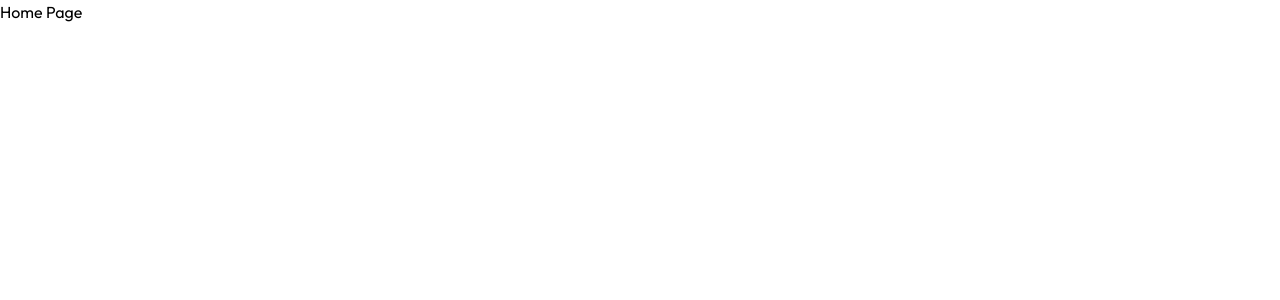
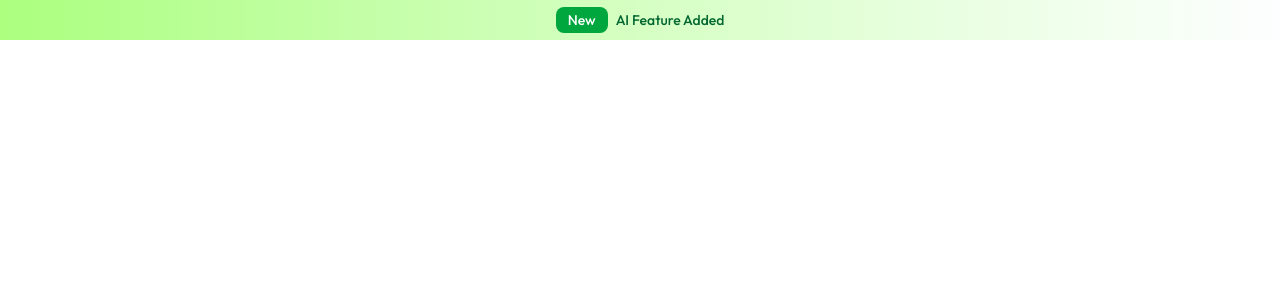
Before and after one commit to olana16/Resume-Builder, a React (Vite) app in the folder client/: page / in a window 1280 px wide. Shown: the top 300 px of the page. Built offline with nearby package versions, Linux system fonts and the light colour scheme.

Commit message:
create banner

```diff
--- /dev/null
+++ b/client/src/components/home/Banner.jsx
@@ -0,0 +1,12 @@
+import React from 'react'
+
+const Banner = () => {
+  return (
+        <div className="w-full py-2.5 font-medium text-sm text-green-800 text-center bg-gradient-to-r from-[#ABFF7E] to-[#FDFEFF]">
+            <p><span className="px-3 py-1 rounded-lg text-white bg-green-600 mr-2">New</span>AI Feature Added </p>
+        </div>
+
+  )
+}
+
+export default Banner
--- a/client/src/pages/Home.jsx
+++ b/client/src/pages/Home.jsx
@@ -1,9 +1,10 @@
 import React from 'react'
+import Banner from '../components/home/Banner'
 
 const Home = () => {
   return (
-    <div>
-      <h1>Home Page</h1>
+<div>
+<Banner />
     </div>
   )
 }
--- a/client/src/pages/Layout.jsx
+++ b/client/src/pages/Layout.jsx
@@ -1,9 +1,13 @@
 import React from 'react'
+import { Outlet } from 'react-router-dom'
 
 const Layout = () => {
   return (
     <div>
         <h1>Layout Page</h1>
+        <div>
+            <Outlet />
+        </div>
     </div>
   )
 }
```
